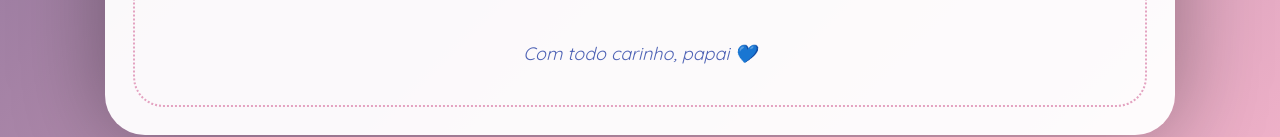
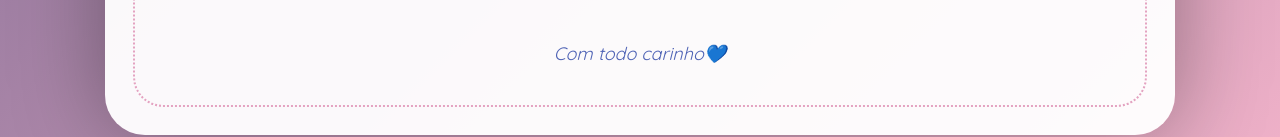
Before and after one commit to Paulohenrique2502/site-seis-meses, a plain HTML site: page index.html in a window 1280 px wide. Shown: the part 2200-2337 px from the top of the page. Drawn offline with nearby package versions, Linux system fonts and the light colour scheme; a web font is replaced by a local one.

Commit message:
Fix HTML formatting and structure

```diff
--- a/index.html
+++ b/index.html
@@ -207,7 +207,7 @@ h2 {
     </div>
 
     <div class="footer">
-        Com todo carinho, papai 💙
+        Com todo carinho💙
     </div>
 
 </div>
```
